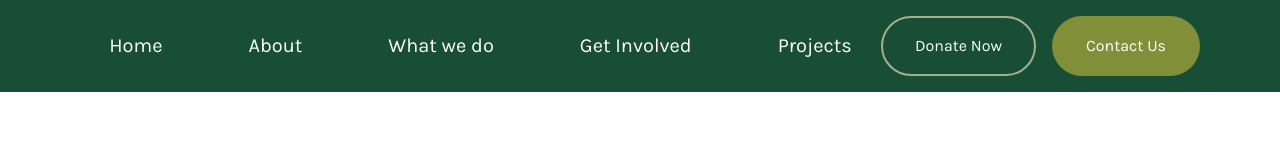
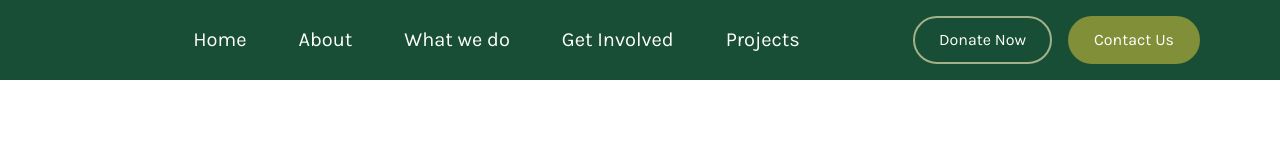
Before and after one commit to Ayiera-20/The-Unsolicited-Chosen-website, a React (Vite) app: page /whatwedo in a window 1280 px wide. Shown: the top 160 px of the page. Built offline with nearby package versions, Linux system fonts and the light colour scheme.

Commit message:
feat: add internal routing links to service items

```diff
--- a/src/components/navbar.tsx
+++ b/src/components/navbar.tsx
@@ -5,29 +5,29 @@ import DrawerMenu from "./drawer";
 export default function NavBar() {
 
     return (
-        <div className="md:px-0 px-12 py-4 hover:bg-[#184E35]">
+        <div className="py-4 hover:bg-[#184E35] whitespace-nowrap">
              <div className="flex justify-between items-center lg:px-20">
             <div className="flex items-center gap-x-6">
                <DrawerMenu />
             </div>
             <nav>
-                <ul className="flex-row justify-between hidden lg:flex gap-14 text-[20px] text-white font-medium">
-                    <Link to="/" className="hover:border-[#A3B18A] hover:bg-[#818F39] border-1 active:bg-[#A3B18] px-3.5 py-2 hover:rounded-md border-transparent">Home</Link>
-                     <Link to="/about" className="hover:border-[#A3B18A] hover:bg-[#818F39] border-1 active:bg-[#A3B18] px-3.5 py-2 hover:rounded-md border-transparent">About</Link>
-                     <Link to="/whatwedo" className="hover:border-[#A3B18A] hover:bg-[#818F39] border-1 active:bg-[#A3B18] px-3.5 py-2 hover:rounded-md border-transparent">What we do</Link>
-                     <Link to="/getinvolved" className="hover:border-[#A3B18A] hover:bg-[#818F39] border-1 active:bg-[#A3B18] px-3.5 py-2 hover:rounded-md border-transparent">Get Involved</Link>
-                    <Link to="/" className="hover:border-[#A3B18A] hover:bg-[#818F39] border-1 active:bg-[#A3B18] px-3.5 py-2 hover:rounded-md border-transparent">Projects</Link>
+                <ul className="flex-row hidden lg:flex gap-6 md:text-lg lg:text-xl text-white font-medium">
+                    <Link to="/" className="hover:text-[#818F39] active:text-[#818F39] px-3.5 py-2">Home</Link>
+                     <Link to="/about" className="hover:text-[#818F39] active:text-[#818F39] px-3.5 py-2">About</Link>
+                     <Link to="/whatwedo" className="hover:text-[#818F39] active:text-[#818F39] px-3.5 py-2">What we do</Link>
+                     <Link to="/getinvolved" className="hover:text-[#818F39] active:text-[#818F39] px-3.5 py-2">Get Involved</Link>
+                    <Link to="/" className="hover:text-[#818F39] active:text-[#818F39] px-3.5 py-2">Projects</Link>
 
                 </ul>
             </nav>
-            <div className="gap-x-4  hidden lg:flex ">
+            <div className="gap-x-4  hidden lg:flex">
               <Link to= "/donate">
-               <button className="py-4 px-8 rounded-full border-2 border-[#A3B18A] text-white hover:bg-[#A3B18A] hover:text-black">Donate Now</button>
+               <button className="py-2.5 px-6 rounded-full border-2 border-[#A3B18A] text-white hover:bg-[#A3B18A] hover:text-black">Donate Now</button>
               </Link>
 
 
               <Link to="/contact">
-               <button className="py-4 px-8 rounded-full bg-[#818F39] text-white border-transparent hover:bg-transparent hover:text-white border-2 hover:border-[#818F39]" >Contact Us</button>
+               <button className="py-2.5 px-6 rounded-full bg-[#818F39] text-white border-transparent hover:bg-transparent hover:text-white border-2 hover:border-[#818F39]" >Contact Us</button>
               </Link>
 
             </div>
--- a/src/routes/Get_Involved/Help_Clean.tsx
+++ b/src/routes/Get_Involved/Help_Clean.tsx
@@ -1,10 +1,15 @@
+import { Link } from 'react-router-dom';
+
 const HelpClean = () =>{
     return (
         <div className=" flex flex-col justify-center items-center text-center md:px-20 px-10 md:py-30 py-15">
             <h2 className="md:mb-20 mb-10 font-bold text-[#184E35] lg:text-[2rem] md:text-[1.75rem] text-2xl">Help clean a street. Plant a tree. Spark a movement.</h2>
             <p className="md:mb-15 mb-10 max-w-202 lg:text-lg  md:text-base text-xs">Your contribution goes directly to waste bins, cleanup gear, seedlings, and community education in Nairobi’s most undeserved areas. No amount is too small together, we can restore dignity and hope where it's needed most.</p>
             <p className="md:mb-20 mb-10 lg:text-lg  md:text-base text-sm">Give today. Be the difference.</p>
+            <Link to ="/donate">
             <button className="btn-primary ">Donate Today</button>
+            </Link>
+
         </div>
     )
 }
--- a/src/routes/Get_Involved/Spread_Word.tsx
+++ b/src/routes/Get_Involved/Spread_Word.tsx
@@ -1,5 +1,6 @@
 import { FaFacebook, FaInstagram, FaTwitter, FaLinkedin } from 'react-icons/fa';
 import { SiTiktok } from 'react-icons/si';
+import { Link } from 'react-router-dom'
 
 const SpreadWord = () =>{
     return (
@@ -8,7 +9,9 @@ const SpreadWord = () =>{
             <p className='lg:text-lg  md:text-base text-sm'>Share our mission online, at church, or in your circles.</p>
             <p className='lg:text-xl md:text-[1.125rem] text-[1rem] font-bold '>One post can move a village. </p>
             <p className='lg:text-lg  md:text-base text-sm max-w-181.5'>Don't forget . donate today to support our mission and help bring this vision to life. Together, we can create lasting change.</p>
-            <button className="btn-primary">Donate Today</button>
+            <Link to ="/donate">
+            <button className="btn-primary ">Donate Today</button>
+            </Link>
             <div className="gap-4 flex flex-row relative py-6">
                                 {[FaFacebook, FaInstagram, FaTwitter, FaLinkedin, SiTiktok].map((Icon, index) => (
                                     <a
--- a/src/routes/Home/About.tsx
+++ b/src/routes/Home/About.tsx
@@ -1,5 +1,6 @@
 import garbageCollection from "../../assets/images/collectingGarbage.jpg"
 import savePlanet from "../../assets/images/savePlanet.jpg"
+import { Link } from "react-router-dom";
 
 const AboutSection = () => {
 
@@ -18,7 +19,10 @@ const AboutSection = () => {
                 <p className="lg:text-lg  md:text-base text-sm md:w-100 lg:w-100 w-auto mb-10 text-[#384B38]">The Unsolicited Chosen is a Nairobi-based faith-inspired community initiative focused on environmental restoration, waste management, and public education.
                     We believe that a clean environment is everyone’s right and everyone’s responsibility.
                 </p>
+                <Link to="/about">
                 <button className="btn-primary">Learn More</button>
+                </Link>
+
             </div>
 
         </div>
--- a/src/routes/Home/Get_Invloved.tsx
+++ b/src/routes/Home/Get_Invloved.tsx
@@ -1,7 +1,14 @@
+import { Link } from "react-router-dom";
+
 const GetInvolved = () => {
     return (
         <div className="bg-[#184E35] border-1 border-b-[#818F39] md:py-16 py-10 justify-center items-center flex">
-             <button className="md:py-4 md:px-8 py-2 px-4 rounded-full bg-[#818F39] lg:text-lg md:text-base text-sm text-white shadow-2xl border-transparent hover:bg-transparent border-2 hover:border-[#A3B18A] font-bold" >Get Involved</button>
+            <Link to ="/getinvolved">
+             <button className="md:py-4 md:px-8 py-2 px-4 rounded-full bg-[#818F39]
+              lg:text-lg md:text-base text-sm text-white shadow-2xl border-transparent
+               hover:bg-transparent border-2 hover:border-[#A3B18A] hover:text-[#A3B18A] font-bold" >Get Involved</button>
+            </Link>
+
         </div>
     )
 
--- a/src/routes/Home/Projects.tsx
+++ b/src/routes/Home/Projects.tsx
@@ -1,6 +1,8 @@
 import veg from "../../assets/images/hero.jpg"
 import children from "../../assets/images/children.jpg"
 import recyc from "../../assets/images/Intro-background.jpg"
+import { Link } from "react-router-dom";
+
 
 const Projects = () =>{
     return (
@@ -12,7 +14,7 @@ const Projects = () =>{
             <p className="italic font-bold pb-12 text-[#184E35] lg:text-lg  md:text-base text-sm md:text-left text-center">Transforming our communities, one action at a time.</p>
             <p className="lg:text-lg  md:text-base text-sm md:w-120.5 w-auto pb-20 text-center md:text-left">From cleaning up public spaces to teaching sustainable waste practices and planting trees, our programmes are practical, people-powered, and built to scale.</p>
 
-            <div className="grid grid-cols-1 lg:grid-cols-2 auto-rows-min space-y-8">
+            <div className="grid grid-cols-1 lg:grid-cols-2 auto-rows-min space-y-8 md:gap-4">
                 <div className="space-y-4 w-full h-auto">
                     <img className="w-116.5 md:h-74.5 h-auto rounded-xl" src={veg} alt="" />
                     <p className="lg:text-lg  md:text-base text-sm font-bold">Community Cleanups</p>
@@ -28,7 +30,10 @@ const Projects = () =>{
 
 
             </div>
+            <Link to="/projects">
             <button className="btn-primary md:hidden max-w-50 mt-10">Discover More →</button>
+            </Link>
+
         </div>
     )
 }
--- a/src/routes/What_We_Do/WhatWeDoPages/AffrordableWaste.tsx
+++ b/src/routes/What_We_Do/WhatWeDoPages/AffrordableWaste.tsx
@@ -26,7 +26,7 @@ const AffordableWaste = ()  => {
                     <p className="lg:text-lg  md:text-base text-sm">Our approach includes deploying Micro-Collection Teams to pick up waste at designated times and locations.</p>
                     <p className="lg:text-lg  md:text-base text-sm"> We also install labeled bins (organic, recyclable, and others) to promote better waste management at the household level.</p>
                 </div>
-                {/* <img className="w-125 h-136 bg-cover bg-center" src={garbage} alt="" /> */}
+
                 <div className="w-125 lg:h-136 h-80 bg-cover bg-center bg-no-repeat"
                 style={{backgroundImage: `url(${garbage})`}}
                 >
```
Also changed, not shown: src/components/drawer.tsx (+38 -18 lines), src/routes/Home/What_we_do.tsx (+5 -2 lines).
